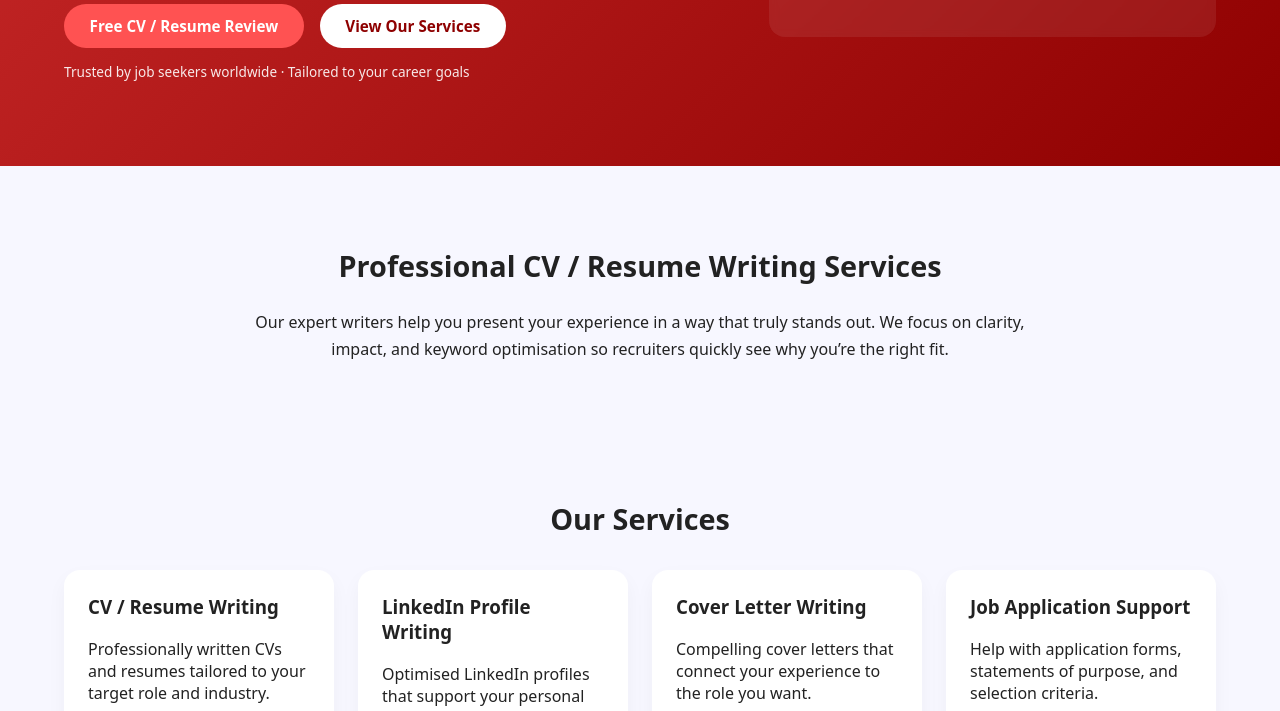
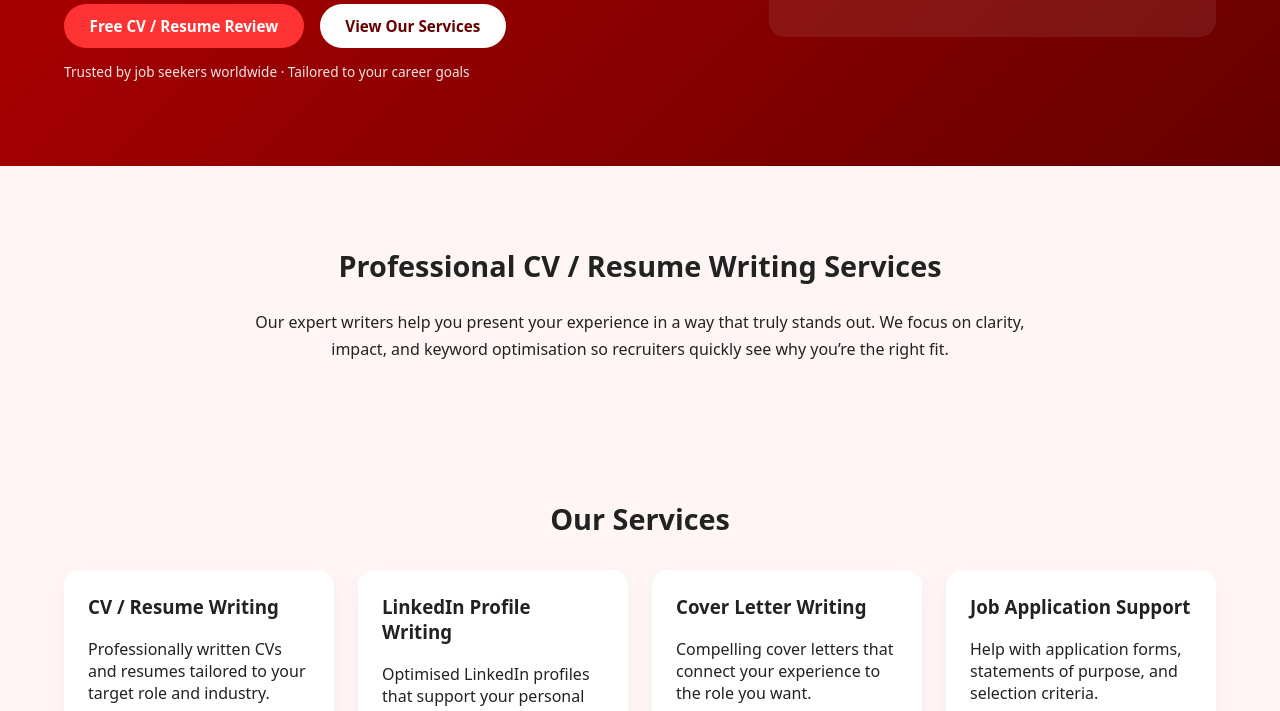
Before and after one commit to https-www1/theResumeStudio, a plain HTML site: page index.html in a window 1280 px wide. Shown: the part 311-1022 px from the top of the page. Drawn offline with Linux system fonts and the light colour scheme.

Commit message:
Update styles.css

```diff
--- a/styles.css
+++ b/styles.css
@@ -1,13 +1,14 @@
 :root {
-  --purple: #c62828;        /* main red */
-  --purple-dark: #8e0000;   /* dark red */
-  --accent-pink: #ff5252;   /* bright red accent */
-  --bg: #f7f7ff;
+  --purple: #b30000;        /* Main Red */
+  --purple-dark: #660000;   /* Dark Red */
+  --accent-pink: #ff3333;   /* Bright Red Accent */
+  --bg: #fff5f5;
   --card-bg: #ffffff;
   --text-main: #222222;
   --text-muted: #666666;
-  --footer-bg: #2b1111;     /* dark red for footer */
+  --footer-bg: #2a0000;
 }
+
 
 
 *,
```
